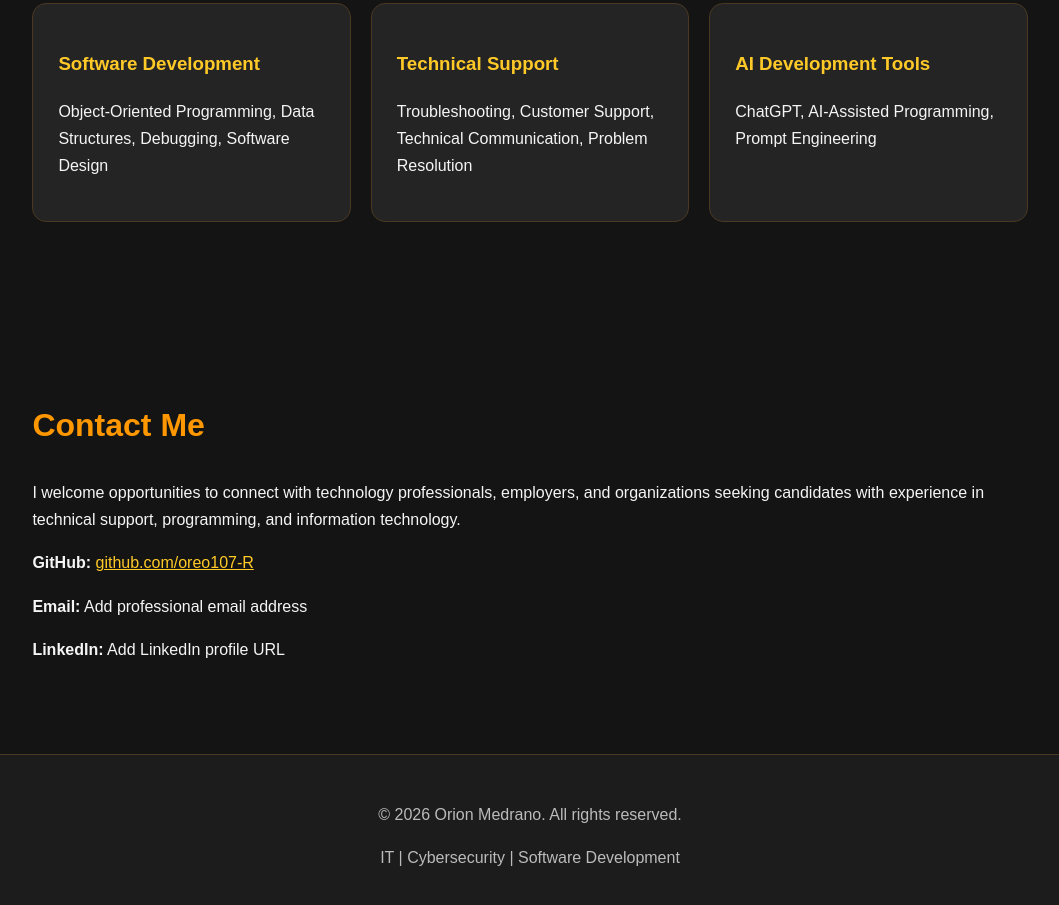
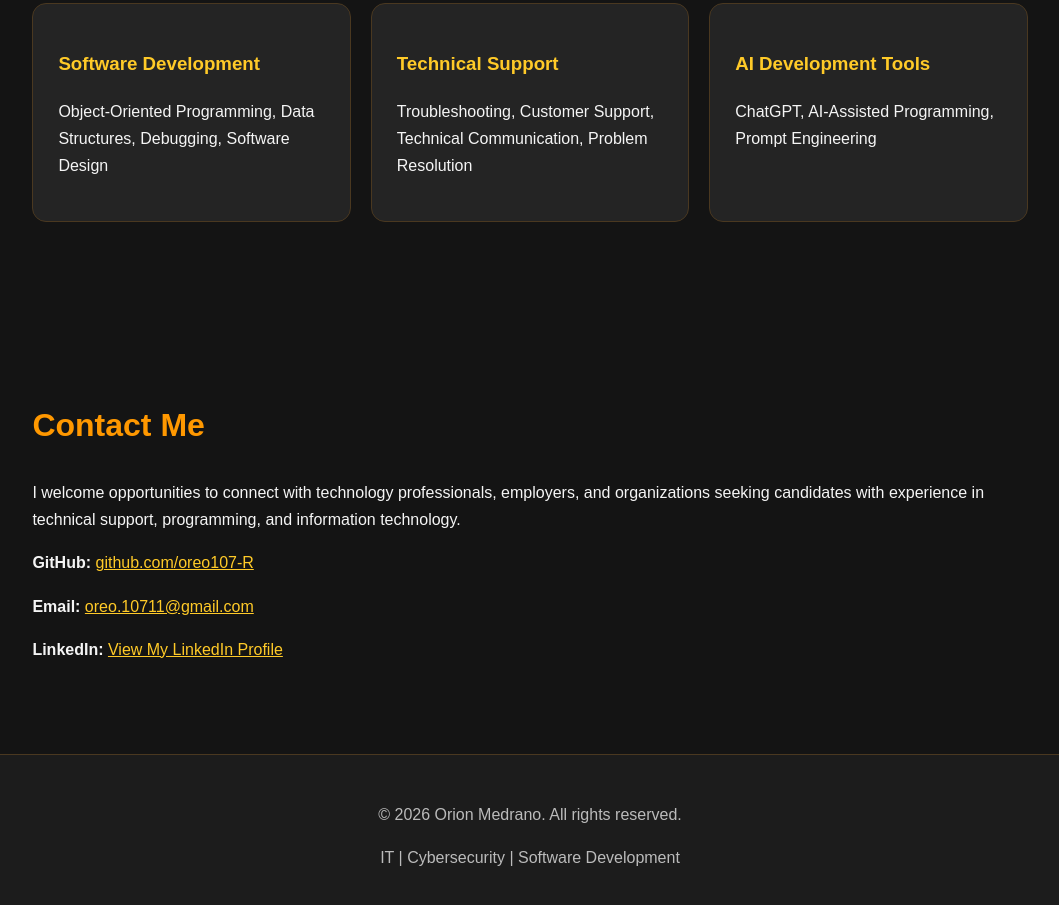
Before and after one commit to oreo107-R/github-portfolio, a plain HTML site: page index.html in a window 1280 px wide. Shown: the part 3861-4766 px from the top of the page, without its empty margins (110-1169 px from the left). Drawn offline with Linux system fonts and the light colour scheme.

Commit message:
Add email and LinkedIn profile links
Updated email and LinkedIn sections with actual links.

```diff
--- a/index.html
+++ b/index.html
@@ -575,14 +575,21 @@
     </p>
 
     <p>
-      <strong>Email:</strong>
-      Add professional email address
-    </p>
+    <strong>Email:</strong>
+    <a href="mailto:oreo.10711@gmail.com">
+      oreo.10711@gmail.com
+    </a>
+  </p>
 
     <p>
-      <strong>LinkedIn:</strong>
-      Add LinkedIn profile URL
-    </p>
+    <strong>LinkedIn:</strong>
+    <a
+      href="https://www.linkedin.com/in/orion-medrano-96382831b/"
+      target="_blank"
+      rel="noopener noreferrer">
+      View My LinkedIn Profile
+    </a>
+  </p>
 
   </section>
 
```
